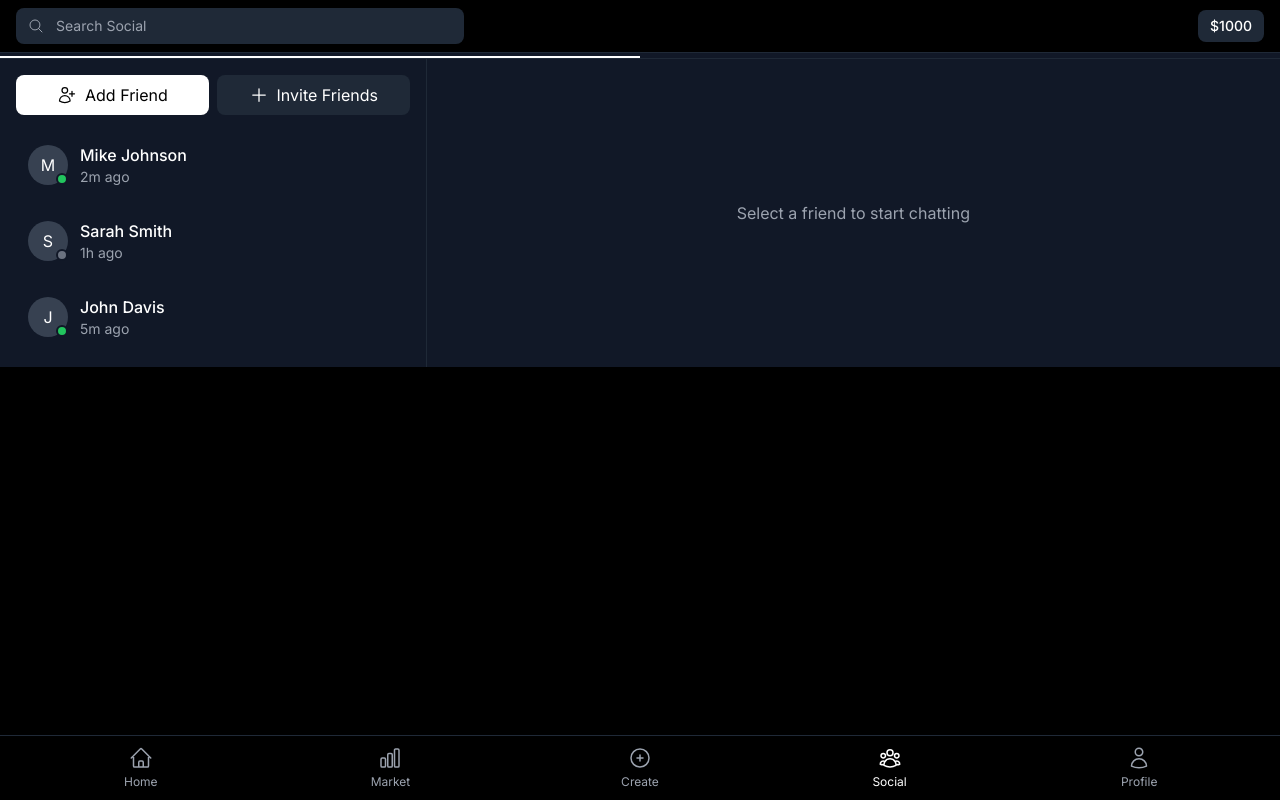
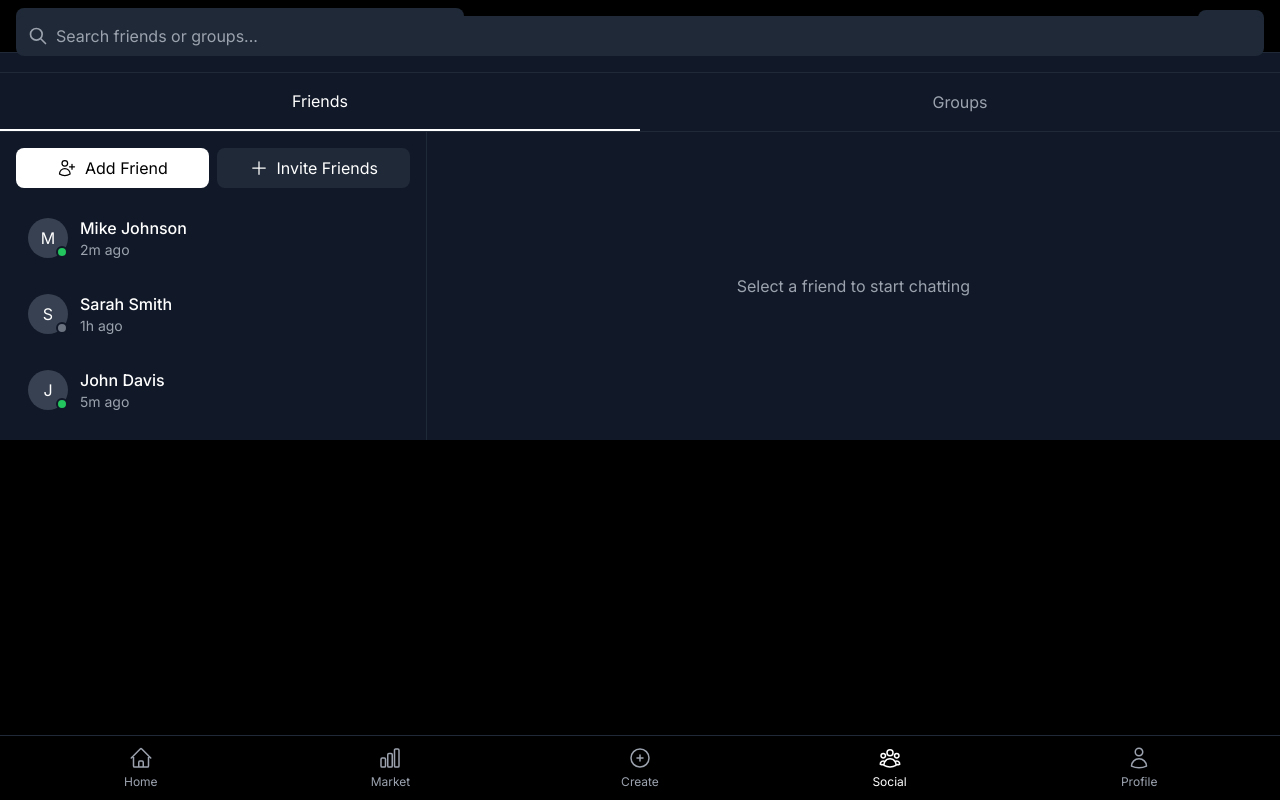
Before and after one commit to byselonia/Props, a Next.js app: page /social in a window 1280 px wide. Built offline with nearby package versions, Linux system fonts and the light colour scheme.

Commit message:
Update social page: Add search bar and improve tab navigation

```diff
--- a/src/app/(authenticated)/social/page.tsx
+++ b/src/app/(authenticated)/social/page.tsx
@@ -45,6 +45,30 @@ export default function SocialPage() {
 
   return (
     <div className="flex flex-col h-full bg-gray-900 text-white">
+      {/* Search Bar */}
+      <div className="p-4 border-b border-gray-800">
+        <div className="relative">
+          <input
+            type="text"
+            placeholder="Search friends or groups..."
+            className="w-full bg-gray-800 text-white rounded-lg px-4 py-2 pl-10 focus:outline-none focus:ring-2 focus:ring-white"
+          />
+          <svg
+            className="w-5 h-5 text-gray-400 absolute left-3 top-1/2 transform -translate-y-1/2"
+            fill="none"
+            stroke="currentColor"
+            viewBox="0 0 24 24"
+          >
+            <path
+              strokeLinecap="round"
+              strokeLinejoin="round"
+              strokeWidth={2}
+              d="M21 21l-6-6m2-5a7 7 0 11-14 0 7 7 0 0114 0z"
+            />
+          </svg>
+        </div>
+      </div>
+
       {/* Main Navigation Tabs */}
       <div className="flex border-b border-gray-800">
         <button
```
